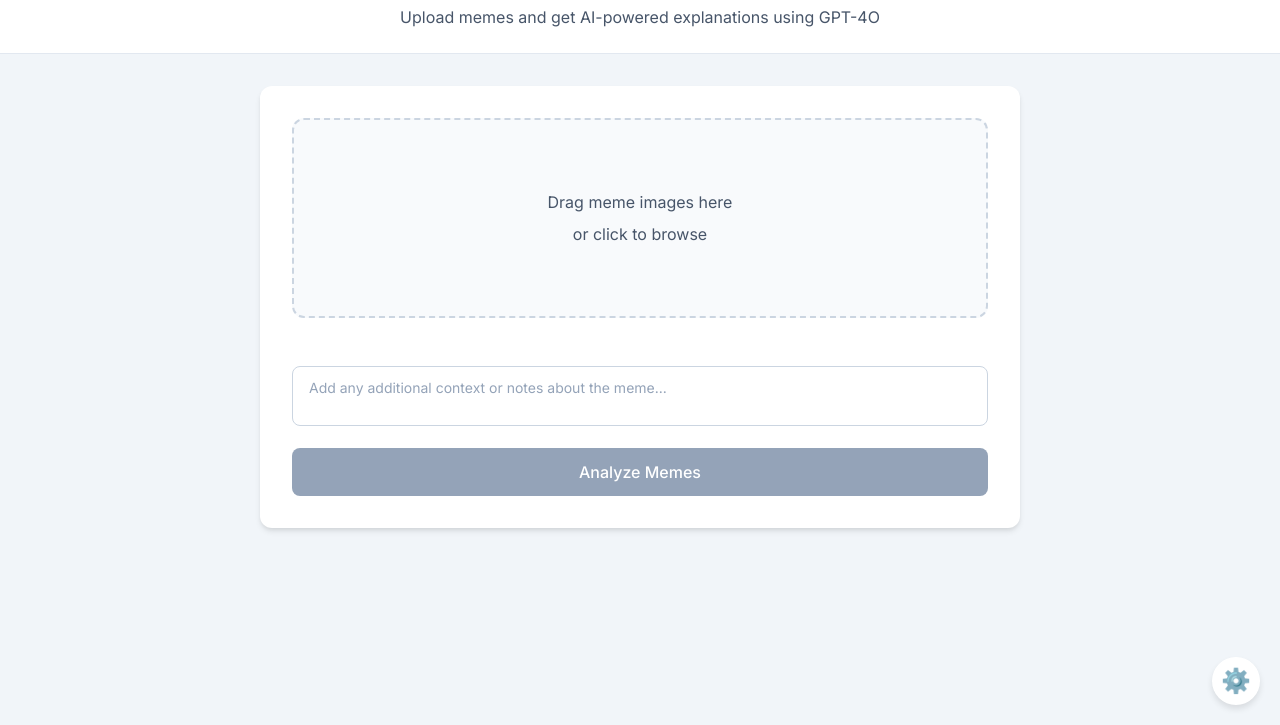
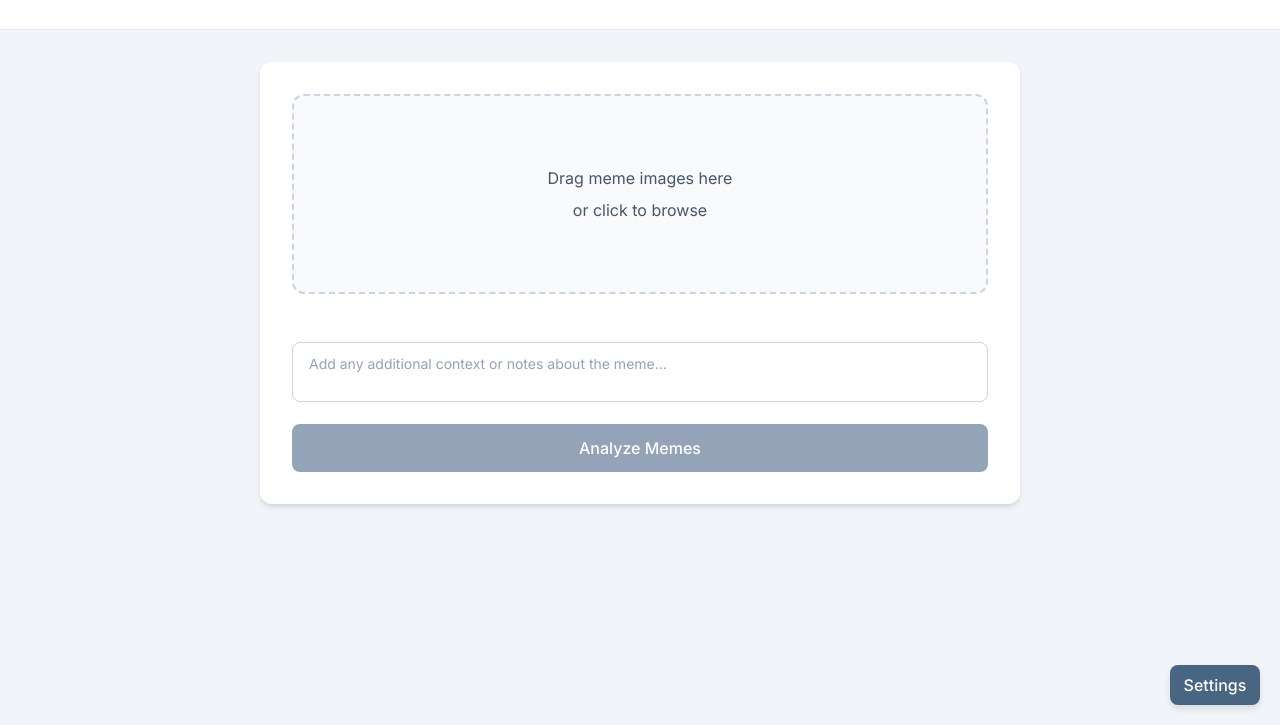
Before and after one commit to hyobinnSeo/Memesplain, a website: page index.html in a window 1280 px wide. Shown: the part 75-800 px from the top of the page. Drawn offline with nearby package versions, Linux system fonts and the light colour scheme.

Commit message:
디자인 변경

```diff
--- a/index.html
+++ b/index.html
@@ -12,7 +12,6 @@
 <body>
     <header class="header">
         <h1>Memesplain</h1>
-        <p>Upload memes and get AI-powered explanations using GPT-4O</p>
     </header>
 
     <div class="container">
@@ -35,7 +34,7 @@
         <div id="response" class="response-container markdown-content"></div>
     </div>
 
-    <div class="settings-button" id="settingsButton">⚙️</div>
+    <div class="settings-button" id="settingsButton">Settings</div>
 
     <div class="settings-popup" id="settingsPopup">
         <div class="settings-content">
--- a/styles.css
+++ b/styles.css
@@ -281,22 +281,26 @@ body {
     position: fixed;
     bottom: 20px;
     right: 20px;
-    width: 48px;
-    height: 48px;
-    background-color: white;
-    border-radius: 50%;
+    width: 90px;
+    height: 40px;
+    background-color: var(--navy-600);
+    border-radius: 8px;
     display: flex;
     align-items: center;
     justify-content: center;
     cursor: pointer;
     box-shadow: 0 4px 6px rgba(0, 0, 0, 0.1);
-    font-size: 24px;
     transition: transform 0.2s ease;
+    color: white;
+    cursor: pointer;
+    font-size: 1rem;
+    font-weight: 500;
+    font-family: inherit;
     z-index: 100;
 }
 
 .settings-button:hover {
-    transform: scale(1.1);
+    background-color: var(--navy-700);
 }
 
 /* Settings Popup */
```
Also changed, not shown: app.yaml (added, +11 -0 lines), package.json (added, +13 -0 lines), 2 other files.
